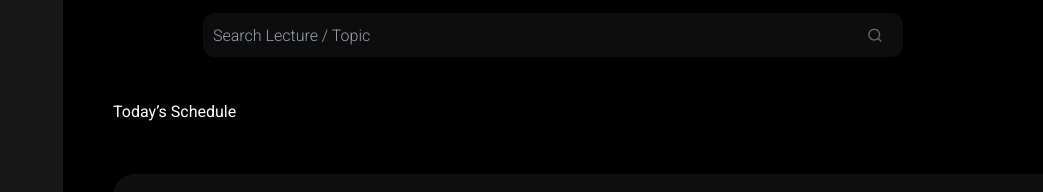
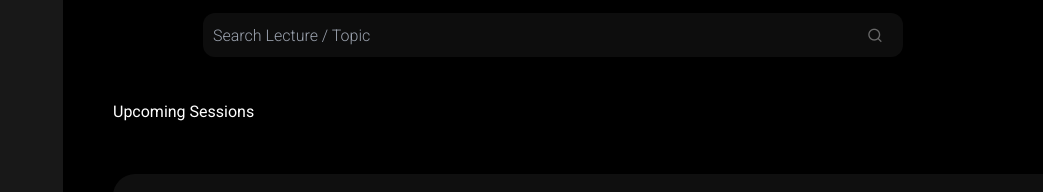
Before and after one commit to yesutkarsh/utkarsh, a Next.js app: page /lms in a window 1280 px wide. Shown: the top 192 px of the page, without its empty margins (237-1280 px from the left). Built offline with nearby package versions, Linux system fonts and the light colour scheme.

Commit message:
added lms

```diff
--- a/app/lms/components/UpcomingSession.jsx
+++ b/app/lms/components/UpcomingSession.jsx
@@ -22,7 +22,7 @@ export default function UpcomingSession() {
     ]
   return (
     <>
-        <div className={style.heading}>Today’s Schedule </div>
+        <div className={style.heading}>Upcoming Sessions </div>
     {
         sessions.map((session,index)=>{
             return(
```
